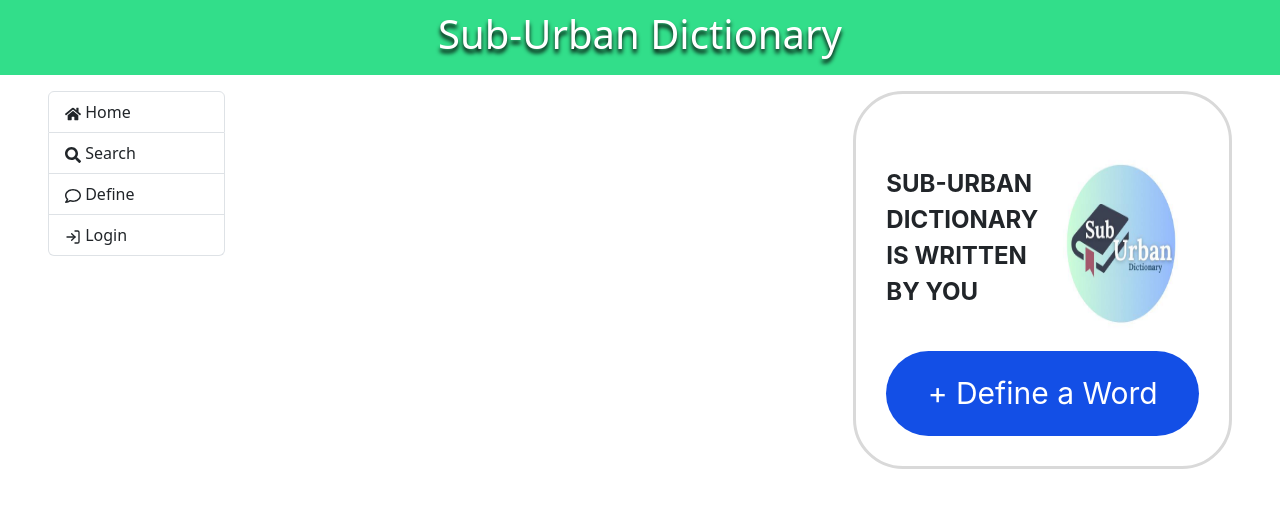
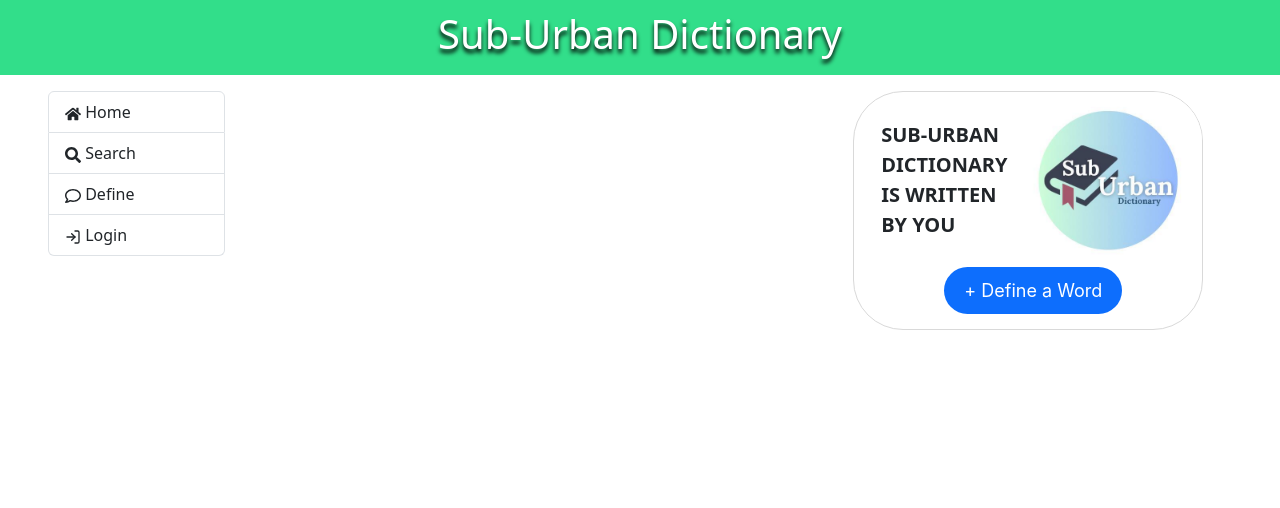
Before and after one commit to zprintln/SubUrban-Dictionary, a React (Create React App) app in the folder web-dev/: page / in a window 1280 px wide. Shown: the top 508 px of the page. Built offline with nearby package versions, Linux system fonts and the light colour scheme.

Commit message:
Styled Define Word Component

```diff
--- a/web-dev/src/components/right-bar/add-word.js
+++ b/web-dev/src/components/right-bar/add-word.js
@@ -5,43 +5,48 @@ export const AddWord = () => {
     <div
       style={{
         borderRadius: 50,
+        width: "350px",
         display: "flex",
         flexDirection: "column",
-        padding: 30,
-        border: "3px solid #D9D9D9",
+        padding: "15px",
+        border: "1px solid #D9D9D9",
         overflow: "hidden",
-        marginBottom: 40,
+        marginBottom: "5px",
       }}
     >
       <div
         style={{
+          width: "320px",
+          height: "150px",
           display: "flex",
+          paddingBottom: "15px",
           flexDirection: "row",
           justifyContent: "center",
           alignItems: "center",
+
         }}
       >
-        <strong style={{ fontFamily: "Inter", fontSize: 24 }}>
+        <span style={{ marginLeft: "30px", paddingTop: "10px" }}><strong style={{ fontSize: 20 }}>
           SUB-URBAN DICTIONARY IS WRITTEN BY YOU
-        </strong>
+        </strong></span>
         <img
           src={require("../../assets/icon.jpg")}
           alt="Icon"
-          className="img-fluid w-50"
-          style={{ width: 227, height: 227 }}
+          className="img-fluid"
+          style={{ width: 200, height: 200 }}
         />
       </div>
+      <div style={{ marginLeft: "75px", marginRight: "50px", paddingTop: "10px" }}>
         <Link
+          className="btn btn-primary"
           style={{
             borderRadius: 50,
-          backgroundColor: "#134FE6",
             color: "white",
             border: "none",
-          padding: 20,
+            padding: "10px 20px",
             fontFamily: "Inter",
-          fontSize: 30,
+            fontSize: 18,
             textDecoration: "none",
-          display: "flex",
             justifyContent: "center",
           }}
           to={"/define"}
@@ -49,11 +54,12 @@ export const AddWord = () => {
             (event.target.style.backgroundColor = "#1043C1")
           }
           onMouseLeave={(event) =>
-          (event.target.style.backgroundColor = "#134FE6")
+            (event.target.style.backgroundColor = "#0d6efd")
           }
         >
           + Define a Word
         </Link>
       </div>
+    </div>
   );
 };
```
Lines whose indentation alone changed are shown as unchanged.
